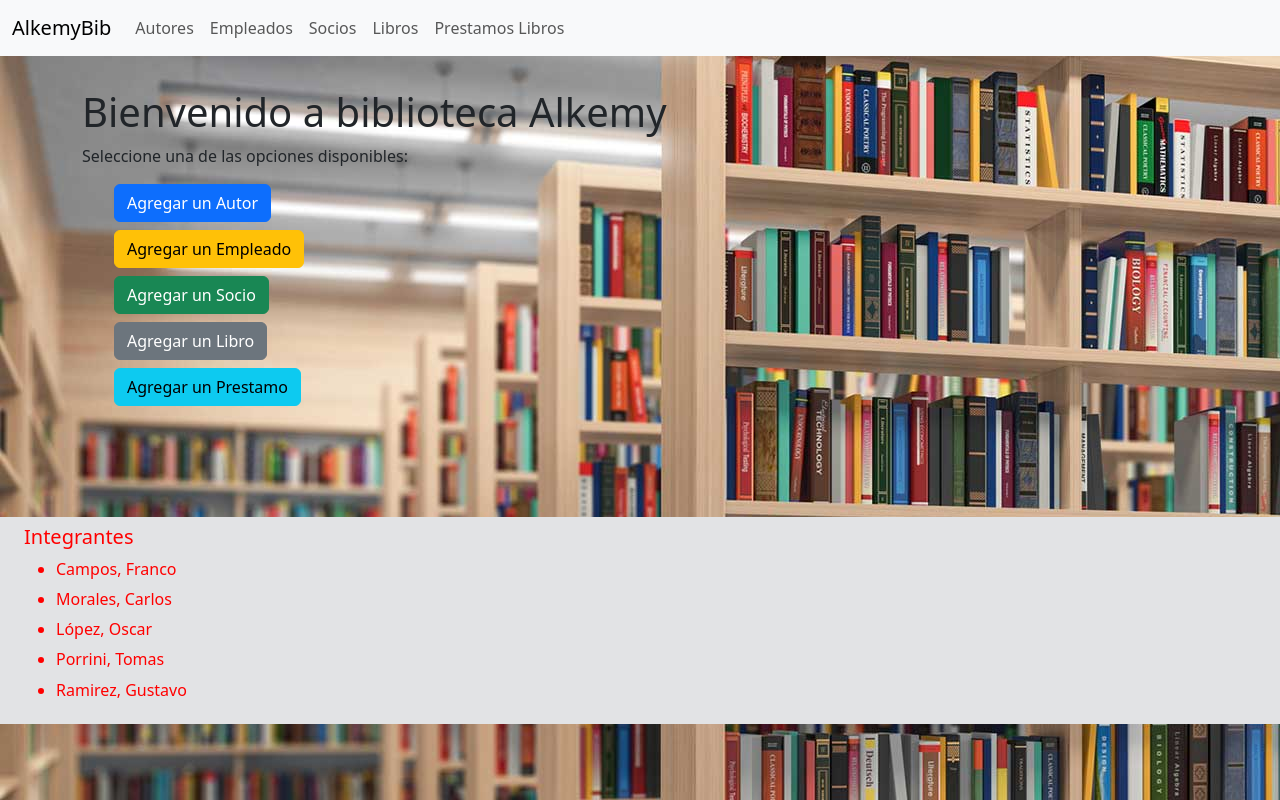
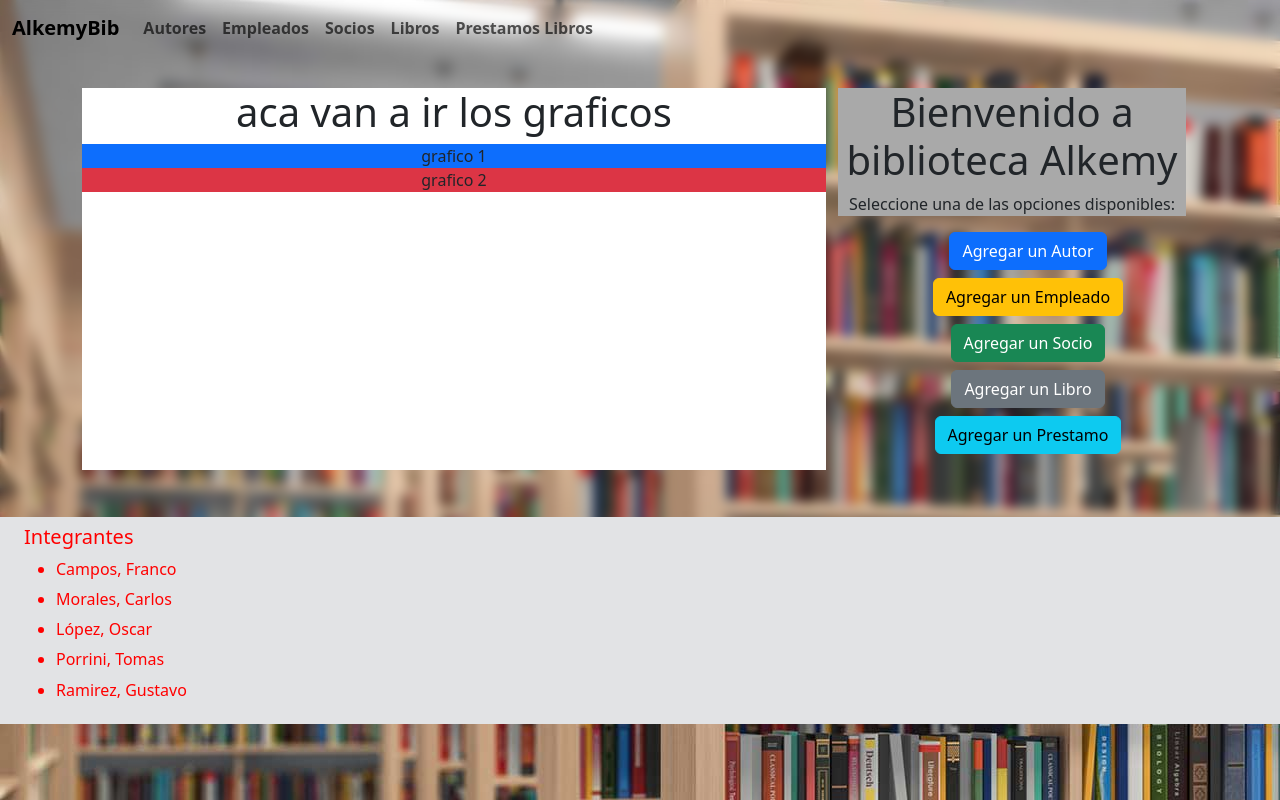
Before and after one commit to TomiiPorrini/Biblioteca-C2S2, a Django app: template templates/index.html in a window 1280 px wide. Run offline with Django 3.2, Linux system fonts and the light colour scheme; the template is opened without the code that fills it, so the values that code supplies are empty.

Commit message:
static files y algunas mejoras en home

```diff
--- a/WebApp/settings.py
+++ b/WebApp/settings.py
@@ -11,7 +11,7 @@ https://docs.djangoproject.com/en/4.2/ref/settings/
 """
 
 from pathlib import Path
-
+import os
 # Build paths inside the project like this: BASE_DIR / 'subdir'.
 BASE_DIR = Path(__file__).resolve().parent.parent
 
@@ -120,6 +120,10 @@ USE_TZ = True
 
 STATIC_URL = "static/"
 
+STATICFILES_DIRS = [
+    BASE_DIR / 'static'
+]
+
 # Default primary key field type
 # https://docs.djangoproject.com/en/4.2/ref/settings/#default-auto-field
 
--- /dev/null
+++ b/static/css/styles.css
@@ -0,0 +1,8 @@
+body{
+    background-image: url(../img/biblioteca.jpg);
+    backdrop-filter: blur(6px);
+}
+
+.integrantes{
+    color: red;
+}
--- a/templates/base.html
+++ b/templates/base.html
@@ -1,3 +1,4 @@
+{% load static %}
 <!DOCTYPE html>
 <html lang="en">
 
@@ -9,10 +10,10 @@
     <link rel="stylesheet" href="https://cdnjs.cloudflare.com/ajax/libs/font-awesome/6.4.0/css/all.min.css"
         integrity="sha512-iecdLmaskl7CVkqkXNQ/ZH/XLlvWZOJyj7Yy7tcenmpD1ypASozpmT/E0iPtmFIB46ZmdtAc9eNBvH0H/ZpiBw=="
         crossorigin="anonymous" referrerpolicy="no-referrer" />
-    <!-- <link rel="stylesheet" href="./styles/style.css"> -->
+    <link rel="stylesheet" href="{% static '../static/css/styles.css' %}">
 </head>
 
-<body style="background-image: url(../assets/biblioteca.jpg);">
+<body>
 
     <!-- <nav class="navbar navbar-expand-lg bg-body-tertiary">
         <div class="container-fluid">
@@ -31,7 +32,7 @@
         </div>
       </nav> -->
 
-    <nav class="navbar navbar-expand-lg bg-body-tertiary">
+    <nav class="navbar navbar-expand-lg rounded fw-bold" style="background-color: transparent;">
         <div class="container-fluid">
             <a class="navbar-brand" href="{% url 'home' %}">AlkemyBib</a>
             <button class="navbar-toggler" type="button" data-bs-toggle="collapse"
--- a/templates/index.html
+++ b/templates/index.html
@@ -1,13 +1,28 @@
-
-<head>
-    <link rel="stylesheet" href="./styles/style.css">
-</head>
 {% extends 'base.html' %}
 
 {% block 'contenido' %}
-<div class="prueba">
+
+<div class="container text-center">
+    <div class="row">
+        <div class="col-8 bg-white">
+            <h1>aca van a ir los graficos</h1>
+            <div class="row">
+                <div class="col bg-primary">
+                    grafico 1
+                </div>
+            </div>
+
+            <div class="row">
+                <div class="col bg-danger">
+                    grafico 2
+                </div>
+            </div>
+        </div>
+        <div class="col-4 prueba">
+            <div style="background-color: darkgrey;">
                 <h1>Bienvenido a biblioteca Alkemy</h1>
                 <p>Seleccione una de las opciones disponibles:</p>
+            </div>
             <ul style="list-style: none;">
                 <li class="my-2"><a class="btn btn-primary" href="">Agregar un Autor</a></li>
                 <li class="my-2"><a class="btn btn-warning" href="">Agregar un Empleado</a></li>
@@ -15,6 +30,12 @@
                 <li class="my-2"><a class="btn btn-secondary" href="">Agregar un Libro</a></li>
                 <li class="my-2"><a class="btn btn-info" href="">Agregar un Prestamo</a></li>
             </ul>
+        </div>
+    </div>
+</div>
+
+<div class="prueba">
+
 
 </div>
 {% endblock %}
--- a/templates/styles/style.css
+++ /dev/null
@@ -1,4 +0,0 @@
-.integrantes{
-    color: red;
-    /* background-image: url('/assets/biblioteca.jpg'); */
-}
```
Also changed, not shown: Biblioteca/migrations/0008_alter_prestamolibro_fecha_devolucion.py (added), static/img/biblioteca.jpg (renamed from assets/biblioteca.jpg). Lines whose indentation alone changed are shown as unchanged.
